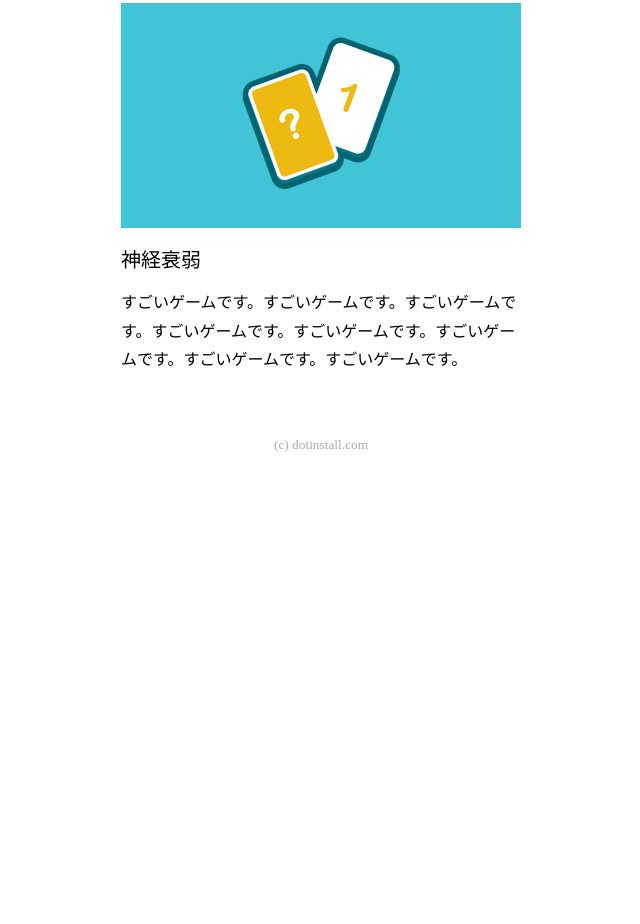
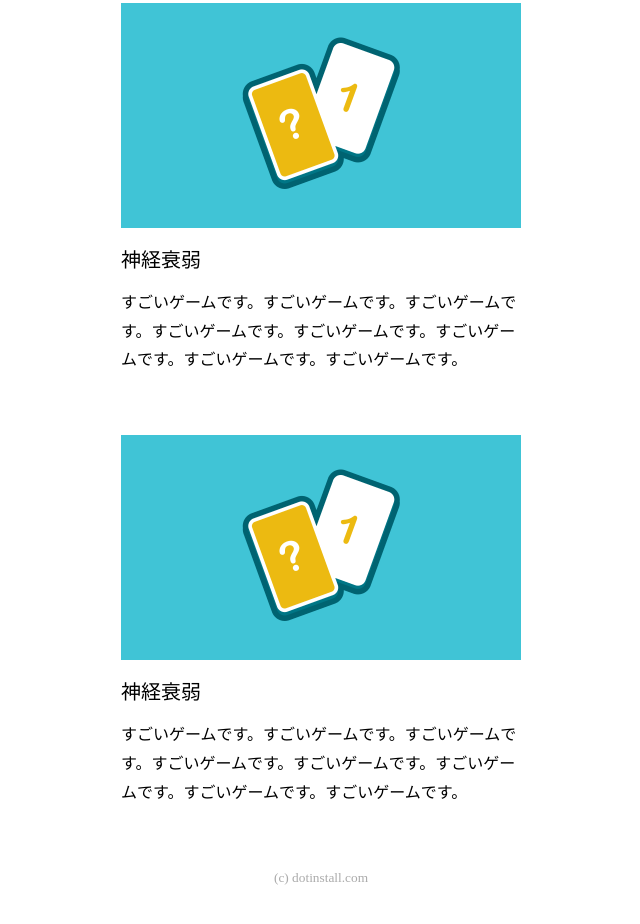
Before and after one commit to takumi0930/takumi0930.github.io, a plain HTML site: page index.html in a window 1280 px wide. Shown: the part 1193-2117 px from the top of the page, without its empty margins (319-959 px from the left). Before the commit the page ends 1706 px from the top, so only its background shows below. Drawn offline with Linux system fonts and the light colour scheme.

Commit message:
Add files via upload

```diff
--- a/index.html
+++ b/index.html
@@ -51,6 +51,11 @@
                 <h2>神経衰弱</h2>
                 <p>すごいゲームです。すごいゲームです。すごいゲームです。すごいゲームです。すごいゲームです。すごいゲームです。すごいゲームです。すごいゲームです。</p>
             </section>
+            <section>
+                <img src="img/work3.png" alt="神経衰弱" width="400" height="225">
+                <h2>神経衰弱</h2>
+                <p>すごいゲームです。すごいゲームです。すごいゲームです。すごいゲームです。すごいゲームです。すごいゲームです。すごいゲームです。すごいゲームです。</p>
+            </section>
         </div>
     </main>
 
```
